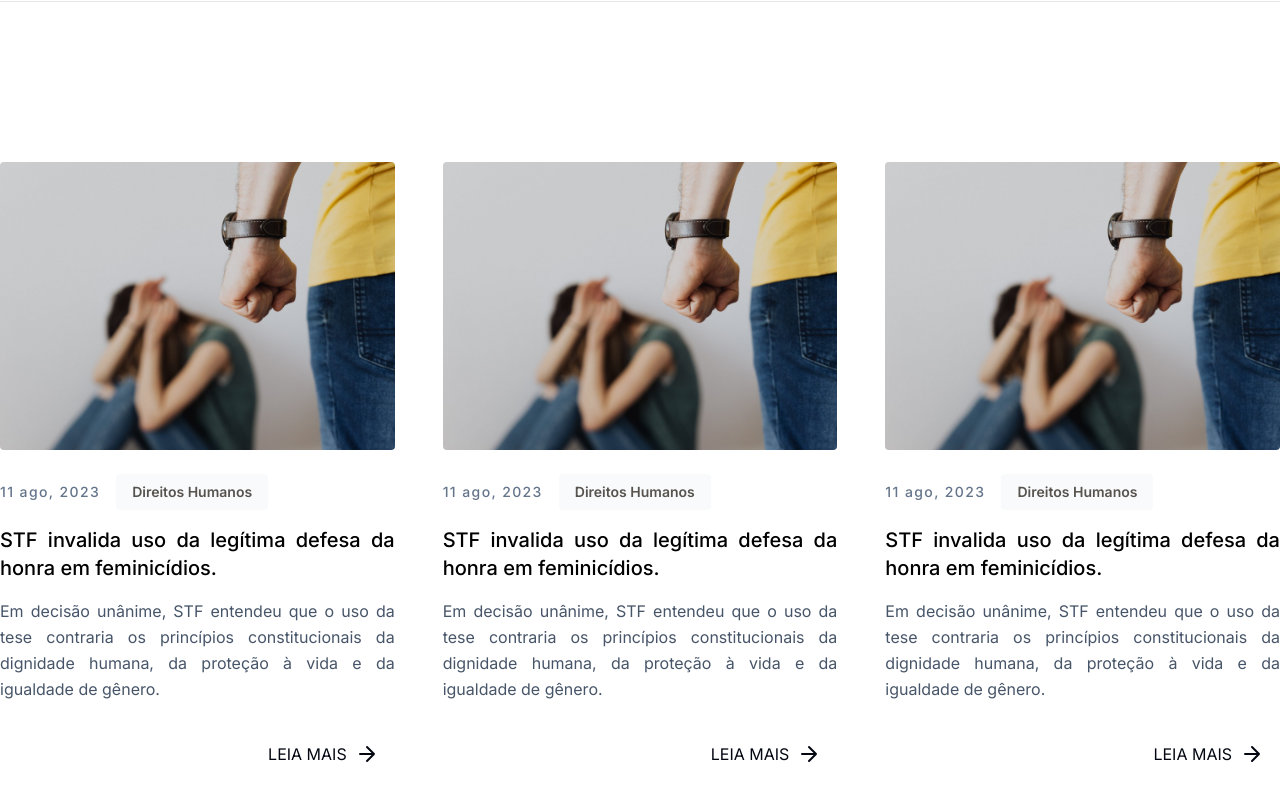
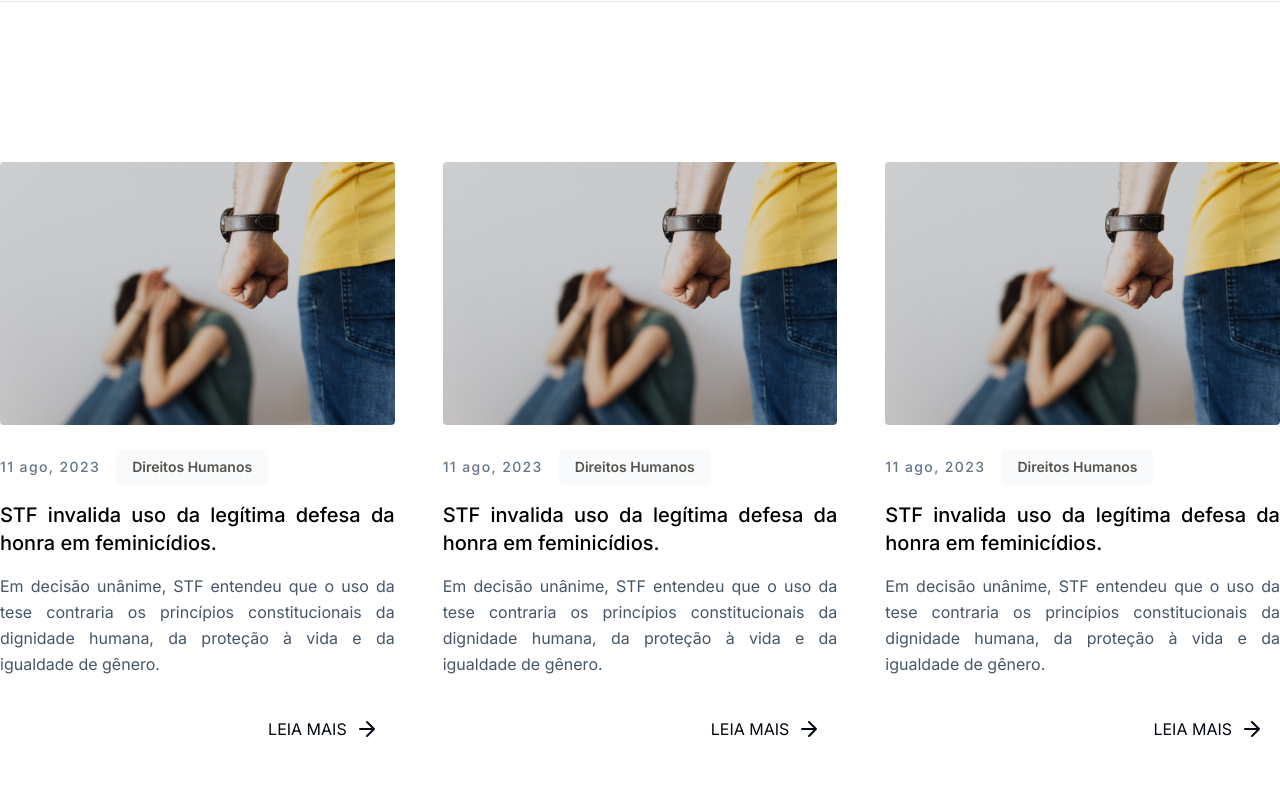
Before and after one commit to analeticia16/pz-site, a Next.js app: page / in a window 1280 px wide. Shown: the part 1385-2185 px from the top of the page. Built offline with nearby package versions, Linux system fonts and the light colour scheme.

Commit message:
aspect ratio

```diff
--- a/src/app/page.tsx
+++ b/src/app/page.tsx
@@ -183,7 +183,7 @@ export default function Home() {
                   <Image
                     src={ArticlePic}
                     alt="article"
-                    className="h-72 w-full rounded object-cover"
+                    className="aspect-[3/2] w-full rounded object-cover"
                   />
                   <div className="mt-6">
                     <span className="mr-4 text-sm font-medium tracking-widest text-slate-500">
```
